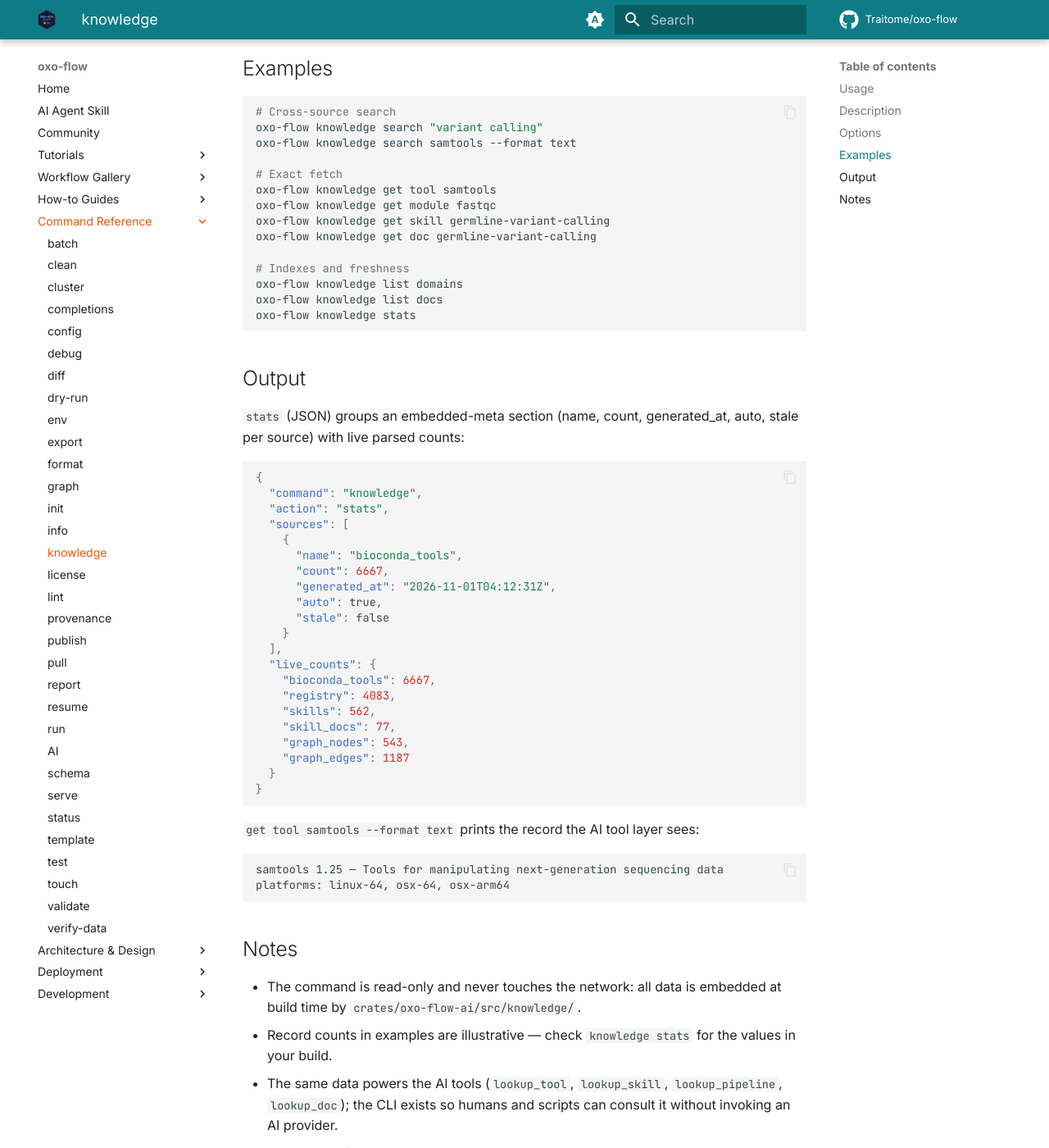
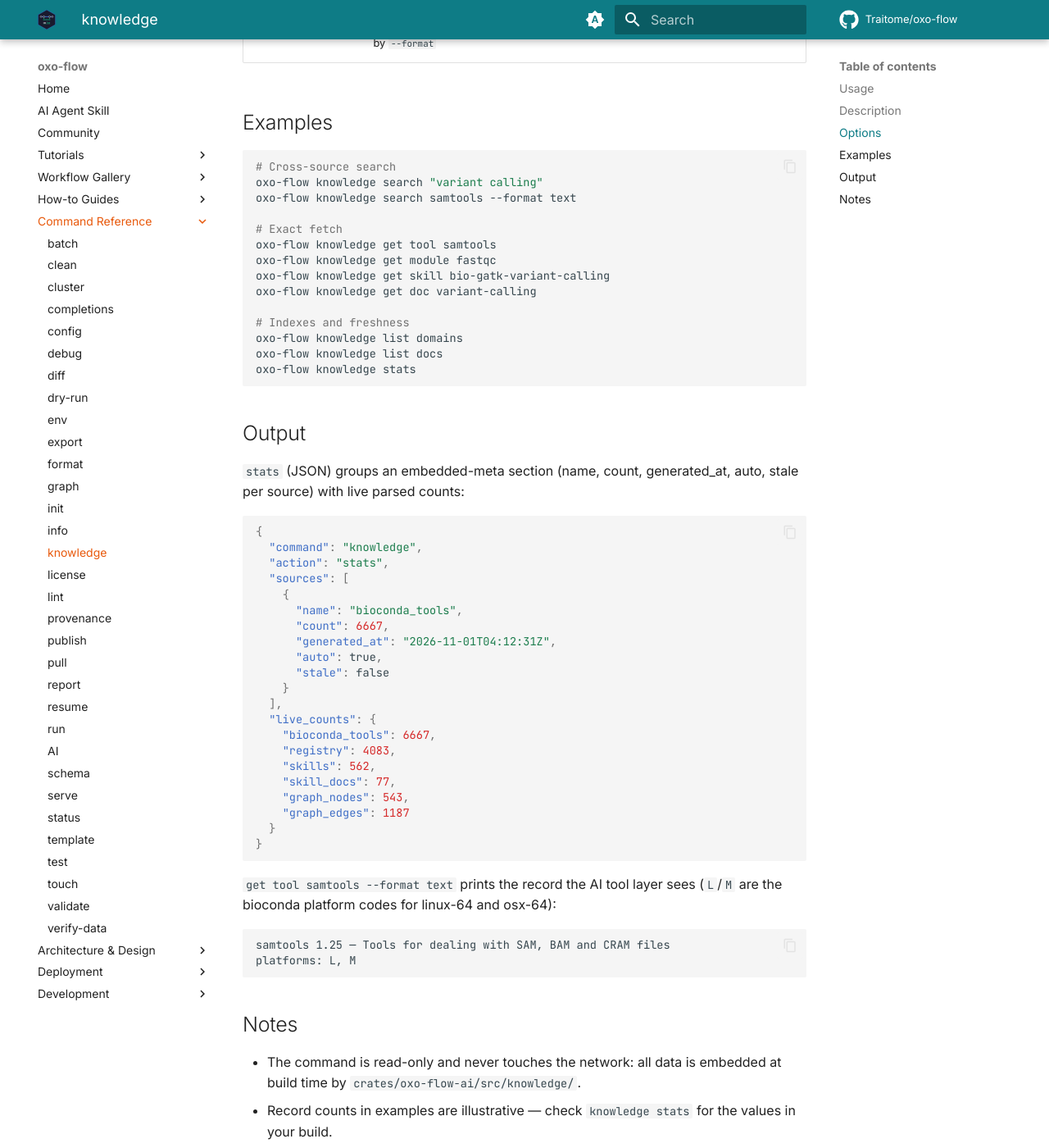
Before and after one commit to Traitome/oxo-flow, an MkDocs documentation site: the page built from docs/guide/src/commands/knowledge.md, in a window 1280 px wide and 1400 px high, scrolled down 1289 px. Shown: the whole window at 82% size. Built offline with MkDocs 1.6.1 and Material for MkDocs 9.7.7, drawn with Linux system fonts in a browser that asks for light colours; comment, search, counter and statistics services are not loaded; the version menu is left out; some of the changed text lies outside the part shown.

Commit message:
fix(cli): address review findings on knowledge command
Independent review of PR #1010 (verdict COMMENT, no majors) flagged:

- `get skill` was a fuzzy top-1 search while docs say exact fetch; it is
  now a true exact fetch via new `skills::get_skill` (case-insensitive),
  matching get_tool/get_registry_tool semantics. A miss suggests search.
- knowledge.md examples used a nonexistent `germline-variant-calling`
  id and a fabricated samtools summary; regenerated from real output.
- `--json` unsupported-command message now lists `knowledge`.
- CONTRIBUTING.md missed the 31→32 subcommand sweep.
- list_text("domains") no longer calls list_domains() twice; dropped the
  unreachable empty-bioconda branch in search_text (formatter
  self-covers the empty case).
- doc test fallback id `shared` (never has a doc) → `clinical-variant`.

Co-Authored-By: Claude Code <noreply@anthropic.com>

````diff
--- a/docs/guide/src/commands/knowledge.md
+++ b/docs/guide/src/commands/knowledge.md
@@ -21,10 +21,11 @@ Four actions are available:
 - `search <query>` — cross-source unified search across Bioconda CLI tools,
   the registry (nf-core modules + commercial tools + bio.tools overlay), and
   embedded pipeline skills.
-- `get <kind> <name>` — exact fetch of one record. `kind` is one of `tool`
-  (Bioconda), `module` (registry: nf-core / commercial / bio.tools), `skill`
-  (pipeline skill), or `doc` (full SKILL.md protocol document; names bridge
-  through pipeline-graph node ids).
+- `get <kind> <name>` — exact fetch of one record (case-insensitive).
+  `kind` is one of `tool` (Bioconda), `module` (registry: nf-core /
+  commercial / bio.tools), `skill` (pipeline skill; names carry a `bio-`
+  prefix, e.g. `bio-gatk-variant-calling`), or `doc` (full SKILL.md
+  protocol document; names bridge through pipeline-graph node ids).
 - `list <what>` — embedded indexes: `docs` (skill document ids) or `domains`
   (skill domains with record counts).
 - `stats` — per-source record counts with freshness (auto-generated sources
@@ -42,7 +43,7 @@ sees.
 | `-v, --verbose` | Enable verbose (debug-level) logging |
 | `--quiet` | Suppress non-essential output (errors only) |
 | `--no-color` | Disable colored output |
-| `--json` | Alias of the default JSON output for this command |
+| `--json` | Accepted for consistency with other commands; per-command output is controlled by `--format` |
 
 ## Examples
 
@@ -54,8 +55,8 @@ oxo-flow knowledge search samtools --format text
 # Exact fetch
 oxo-flow knowledge get tool samtools
 oxo-flow knowledge get module fastqc
-oxo-flow knowledge get skill germline-variant-calling
-oxo-flow knowledge get doc germline-variant-calling
+oxo-flow knowledge get skill bio-gatk-variant-calling
+oxo-flow knowledge get doc variant-calling
 
 # Indexes and freshness
 oxo-flow knowledge list domains
@@ -92,11 +93,12 @@ auto, stale per source) with live parsed counts:
 }
 ```
 
-`get tool samtools --format text` prints the record the AI tool layer sees:
+`get tool samtools --format text` prints the record the AI tool layer sees
+(`L`/`M` are the bioconda platform codes for linux-64 and osx-64):
 
 ```text
-samtools 1.25 — Tools for manipulating next-generation sequencing data
-platforms: linux-64, osx-64, osx-arm64
+samtools 1.25 — Tools for dealing with SAM, BAM and CRAM files
+platforms: L, M
 ```
 
 ## Notes
````
Also changed, not shown: CONTRIBUTING.md (+1 -1 lines), 3 other files.
